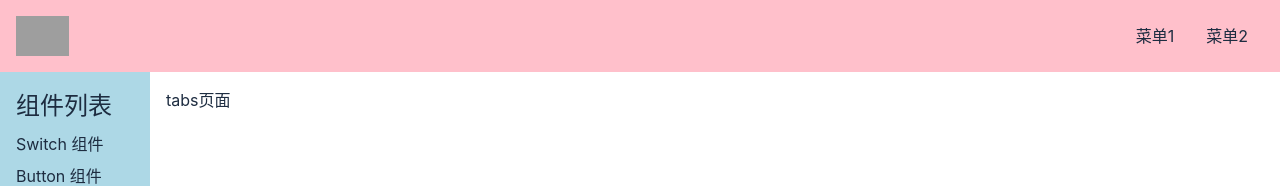
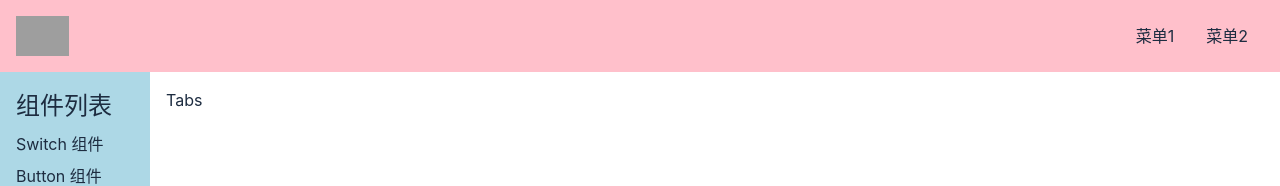
Before and after one commit to clouds17/hx-gulu-ui, a Vue app: page /#/doc/tabs in a window 1280 px wide. Shown: the top 186 px of the page. Built offline with nearby package versions, Linux system fonts and the light colour scheme; grey boxes are pictures that could not be loaded.

Commit message:
创建Tabs和Tab文件

```diff
--- /dev/null
+++ b/src/lib/Tab.vue
@@ -0,0 +1,13 @@
+<template>
+    <div>
+        Tab
+    </div>
+</template>
+
+<script setup>
+
+</script>
+
+<style lang="scss" scoped>
+
+</style>
--- /dev/null
+++ b/src/lib/Tabs.vue
@@ -0,0 +1,13 @@
+<template>
+    <div>
+        Tabs
+    </div>
+</template>
+
+<script setup>
+
+</script>
+
+<style lang="scss" scoped>
+
+</style>
--- a/src/views/doc/TabsPage.vue
+++ b/src/views/doc/TabsPage.vue
@@ -1,17 +1,16 @@
 <template>
     <div>
-        tabs页面
+        <Tabs>
+            <Tab title="tab1">内容1</Tab>
+            <Tab title="tab2">内容2</Tab>
+        </Tabs>
     </div>
 </template>
 
-<script>
-export default {
-    setup () {
+<script setup>
+import Tabs from '@/lib/Tabs.vue';
+import Tab from '@/lib/Tab.vue';
 
-
-        return {}
-    }
-}
 </script>
 
 <style lang="scss" scoped>
```
